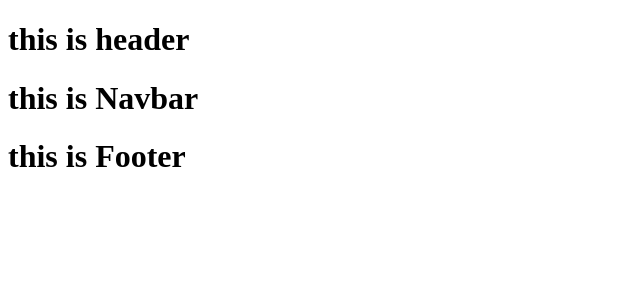
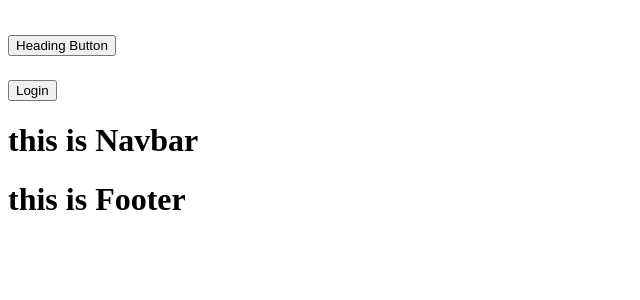
Before and after one commit to Front-End-Development1/Reactjs-1st_round, a React (Create React App) app: page / in a window 1280 px wide. Shown: the top 300 px of the page, without its empty margins (0-640 px from the left). Built offline with nearby package versions, Linux system fonts and the light colour scheme.

Commit message:
working on components

```diff
--- a/src/components/Header.jsx
+++ b/src/components/Header.jsx
@@ -1,10 +1,14 @@
-
+import { Button } from "react-bootstrap";
+import { Badge } from "react-bootstrap";
 const Header =() => {
     return (
         <>
         <h1>
-            this is header
+        <Badge bg="secondary" as={Button}>
+          Heading Button
+        </Badge>
         </h1>
+        <Button>Login</Button>
         </>
     )
 }
```
